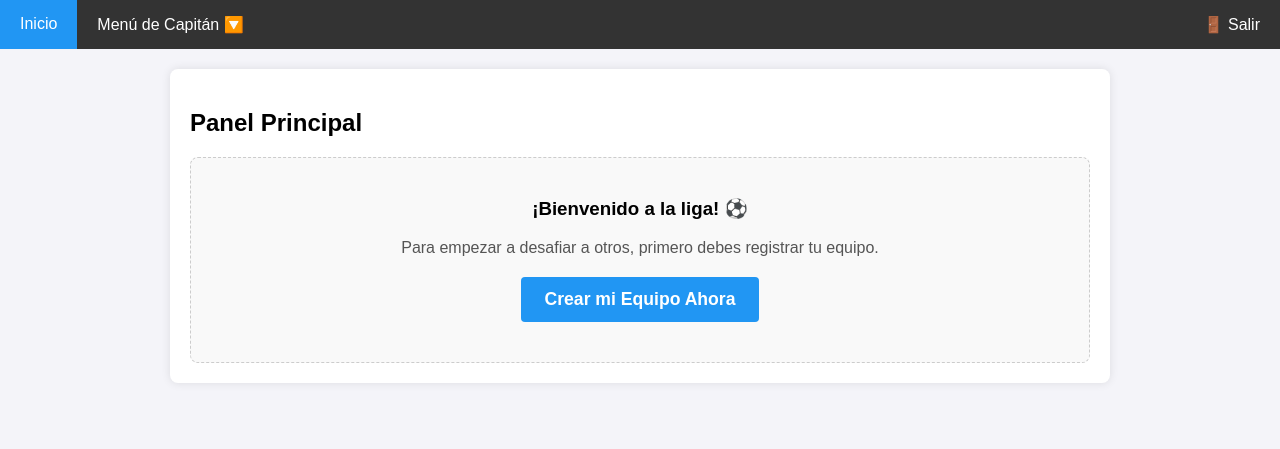
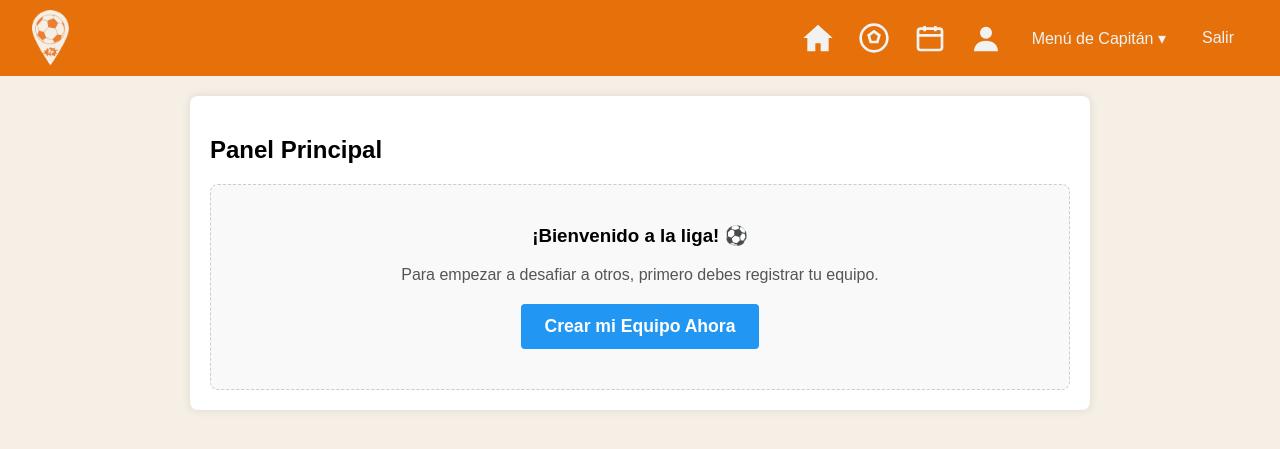
Before and after one commit to MartinAguilarg/Proyecto-inicial-IWG400, a Django app: page / in a window 1280 px wide. Shown: the top 449 px of the page. Run offline with Django 5.2, Linux system fonts and the light colour scheme; the visitor is signed in with stand-in values (Sample User, id 1); data that the repository does not hold is empty.

Commit message:
Rediseño: login con foto y logo, header en base.html, estilos en base.css

```diff
--- a/torneo/static/torneo/css/base.css
+++ b/torneo/static/torneo/css/base.css
@@ -0,0 +1,117 @@
+* { box-sizing: border-box; }
+
+body {
+    font-family: sans-serif;
+    background-color: #f5efe6;
+    margin: 0;
+    padding: 0;
+}
+
+/* Header */
+.site_header {
+    display: flex;
+    align-items: center;
+    justify-content: space-between;
+    padding: 10px 32px;
+    background-color: #e6710b;
+    margin-bottom: 20px;
+}
+
+.site_logo img {
+    height: 56px;
+    display: block;
+}
+
+.site_nav {
+    display: flex;
+    align-items: center;
+    gap: 8px;
+}
+
+.nav_icon,
+.nav_text {
+    display: flex;
+    align-items: center;
+    justify-content: center;
+    padding: 8px;
+    color: #f2f2f2;
+    text-decoration: none;
+    background: none;
+    border: none;
+    border-radius: 12px;
+    font-family: inherit;
+    font-size: 16px;
+    cursor: pointer;
+}
+
+.nav_text { padding: 8px 14px; }
+
+.nav_icon svg {
+    width: 32px;
+    height: 32px;
+}
+
+.nav_icon:hover,
+.nav_text:hover,
+.dropdown:hover .nav_text {
+    background-color: #b95803;
+}
+
+/* Menú desplegable */
+.dropdown { position: relative; }
+
+.dropdown-content {
+    display: none;
+    position: absolute;
+    right: 0;
+    top: 100%;
+    min-width: 220px;
+    background-color: #f9f9f9;
+    border-radius: 8px;
+    box-shadow: 0 8px 16px #b95803;
+    overflow: hidden;
+    z-index: 10;
+}
+
+.dropdown-content a {
+    display: block;
+    padding: 12px 16px;
+    color: black;
+    text-decoration: none;
+}
+
+.dropdown-content a:hover { background-color: #ddd; }
+
+.dropdown:hover .dropdown-content,
+.dropdown:focus-within .dropdown-content { display: block; }
+
+.logout_form { margin: 0; }
+
+/* Mensajes */
+.messages {
+    max-width: 900px;
+    margin: 0 auto 20px auto;
+}
+
+.msg {
+    padding: 15px;
+    border-radius: 4px;
+    color: white;
+    margin-bottom: 10px;
+    box-shadow: 0 2px 4px rgba(0,0,0,0.2);
+    background-color: #2196F3;
+}
+
+.msg_success { background-color: #4CAF50; }
+.msg_error   { background-color: #f44336; }
+.msg_warning { background-color: #FF9800; }
+
+/* Contenedor de cada página */
+.container {
+    max-width: 900px;
+    margin: 0 auto;
+    padding: 20px;
+    background: white;
+    border-radius: 8px;
+    box-shadow: 0 0 10px rgba(0,0,0,0.1);
+}
--- a/torneo/templates/registration/base.html
+++ b/torneo/templates/registration/base.html
@@ -1,60 +1,68 @@
+{% load static %}
 <!DOCTYPE html>
 <html lang="es">
 <head>
     <meta charset="UTF-8">
-    <title>Plataforma de Torneo</title>
-    <style>
-        body { font-family: sans-serif; background-color: #f4f4f9; margin: 0; padding: 0; }
-        .navbar { background-color: #333; margin-bottom: 20px; display: flex; }
-        .navbar a, .dropbtn { color: white; padding: 15px 20px; text-decoration: none; border: none; background: none; font-size: 16px; cursor: pointer; }
-        .navbar a:hover, .dropdown:hover .dropbtn, .logout-btn:hover { background-color: #2196F3; }
-        .dropdown { position: relative; display: inline-block; }
-        .dropdown-content { display: none; position: absolute; background-color: #f9f9f9; min-width: 220px; box-shadow: 0px 8px 16px 0px rgba(0,0,0,0.2); z-index: 1; }
-        .dropdown-content a { color: black; padding: 12px 16px; text-decoration: none; display: block; }
-        .dropdown-content a:hover { background-color: #ddd; }
-        .dropdown:hover .dropdown-content { display: block; }
-        .container { max-width: 900px; margin: 0 auto; padding: 20px; background: white; border-radius: 8px; box-shadow: 0 0 10px rgba(0,0,0,0.1); }
-        .logout-btn { color: white; padding: 15px 20px; text-decoration: none; border: none; background: transparent; font-size: 16px; cursor: pointer; font-family: inherit; height: 100%; display: block; }
-    </style>
+    <meta name="viewport" content="width=device-width, initial-scale=1.0">
+    <title>{% block title %}Plataforma de Torneo{% endblock %}</title>
+    <link rel="stylesheet" href="{% static 'torneo/css/base.css' %}">
+    {% block extra_css %}{% endblock %}
 </head>
 <body>
-    <div class="navbar">
-        <a href="{% url 'inicio' %}"> Inicio</a>
+
+    <header class="site_header">
+        <a href="{% url 'inicio' %}" class="site_logo">
+            <img src="{% static 'torneo/img/logo.png' %}" alt="Los Proyectados">
+        </a>
+
+        <nav class="site_nav">
             {% if user.is_authenticated %}
+
+                <a href="{% url 'inicio' %}" class="nav_icon" title="Inicio" aria-label="Inicio">
+                    <svg viewBox="0 0 24 24" fill="currentColor"><path d="M12 2 1 12h3v10h6v-6h4v6h6V12h3z"/></svg>
+                </a>
+
+                <a href="{% url 'radar' %}" class="nav_icon" title="Buscar partido" aria-label="Buscar partido">
+                    <svg viewBox="0 0 24 24" fill="none" stroke="currentColor" stroke-width="2"><circle cx="12" cy="12" r="10"/><path d="M12 7l4 3-1.5 5h-5L8 10z"/></svg>
+                </a>
+
+                <a href="{% url 'calendario' %}" class="nav_icon" title="Calendario" aria-label="Calendario">
+                    <svg viewBox="0 0 24 24" fill="none" stroke="currentColor" stroke-width="2"><rect x="3" y="5" width="18" height="16" rx="2"/><path d="M3 10h18M8 3v4M16 3v4"/></svg>
+                </a>
+
+                <a href="{% url 'mi_perfil' %}" class="nav_icon" title="Mi perfil" aria-label="Mi perfil">
+                    <svg viewBox="0 0 24 24" fill="currentColor"><circle cx="12" cy="8" r="4.5"/><path d="M3 22c0-5 4-8 9-8s9 3 9 8z"/></svg>
+                </a>
+
                 <div class="dropdown">
-                <button class="dropbtn"> Menú de Capitán 🔽</button>
+                    <button type="button" class="nav_text">Menú de Capitán ▾</button>
                     <div class="dropdown-content">
-                    <a href="{% url 'ranking' %}"> Ver Ranking Global</a>
-                    <a href="{% url 'radar' %}"> Buscar Partido</a>
-                    <a href="{% url 'bandeja_desafios' %}"> Bandeja de Entrada</a>
-                    <a href="{% url 'coordinacion' %}"> Sala de Coordinación</a>
-                    <a href="{% url 'calendario' %}"> Calendario de Partidos</a>
-                    <a href="{% url 'mi_perfil' %}"> Mi Perfil</a>
+                        <a href="{% url 'ranking' %}">Ver Ranking Global</a>
+                        <a href="{% url 'radar' %}">Buscar Partido</a>
+                        <a href="{% url 'bandeja_desafios' %}">Bandeja de Entrada</a>
+                        <a href="{% url 'coordinacion' %}">Sala de Coordinación</a>
+                        <a href="{% url 'calendario' %}">Calendario de Partidos</a>
+                        <a href="{% url 'mi_perfil' %}">Mi Perfil</a>
                     </div>
                 </div>
 
-            <form method="post" action="{% url 'logout' %}" style="margin-left: auto; margin-bottom: 0;">
+                <form method="post" action="{% url 'logout' %}" class="logout_form">
                     {% csrf_token %}
-                <button type="submit" class="logout-btn">🚪 Salir</button>
+                    <button type="submit" class="nav_text">Salir</button>
                 </form>
 
             {% else %}
-            <a href="{% url 'ranking' %}"> Ranking Global</a>
-            <a href="/cuentas/login/" style="margin-left: auto;">Ingresar</a>
+                <a href="{% url 'ranking' %}" class="nav_text">Ranking Global</a>
+                <a href="{% url 'login' %}" class="nav_text">Ingresar</a>
             {% endif %}
-    </div>
+        </nav>
+    </header>
 
     <!-- Sistema de Notificaciones -->
     {% if messages %}
-        <div style="max-width: 900px; margin: 0 auto 20px auto;">
+        <div class="messages">
             {% for message in messages %}
-                <div style="padding: 15px; border-radius: 4px; color: white; margin-bottom: 10px; box-shadow: 0 2px 4px rgba(0,0,0,0.2);
-                    {% if message.tags == 'success' %} background-color: #4CAF50;
-                    {% elif message.tags == 'error' %} background-color: #f44336;
-                    {% elif message.tags == 'warning' %} background-color: #FF9800;
-                    {% else %} background-color: #2196F3; {% endif %}">
-                    {{ message }}
-                </div>
+                <div class="msg msg_{{ message.tags }}">{{ message }}</div>
             {% endfor %}
         </div>
     {% endif %}
@@ -63,5 +71,6 @@
         {% block content %}
         {% endblock %}
     </div>
+
 </body>
 </html>
```
Also changed, not shown: login/static/login/css/style.css (+30 -3 lines), torneo/templates/registration/login.html (+8 -3 lines), torneo/static/torneo/img/logo.png, 1 other file. Lines whose indentation alone changed are shown as unchanged.
